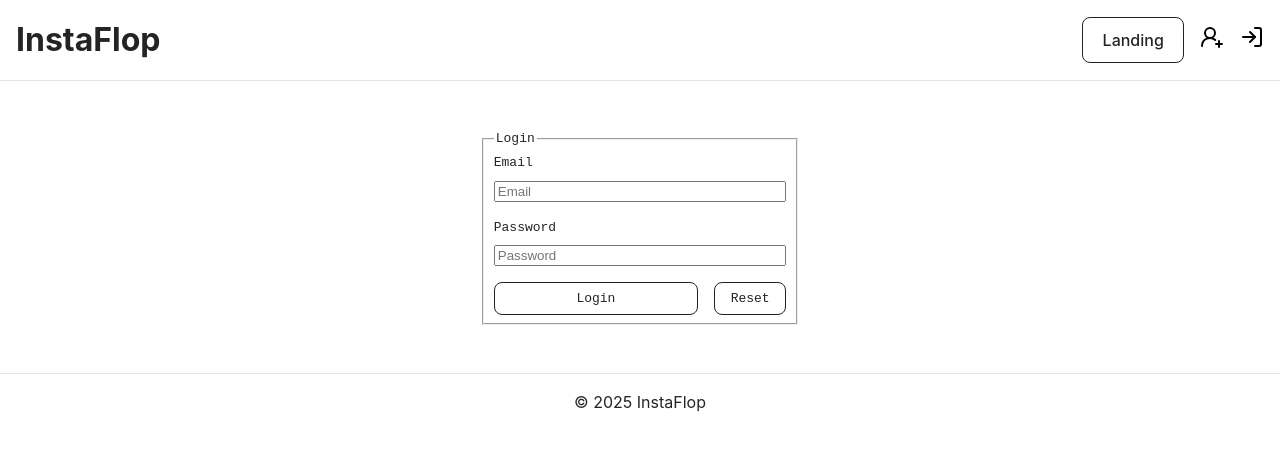
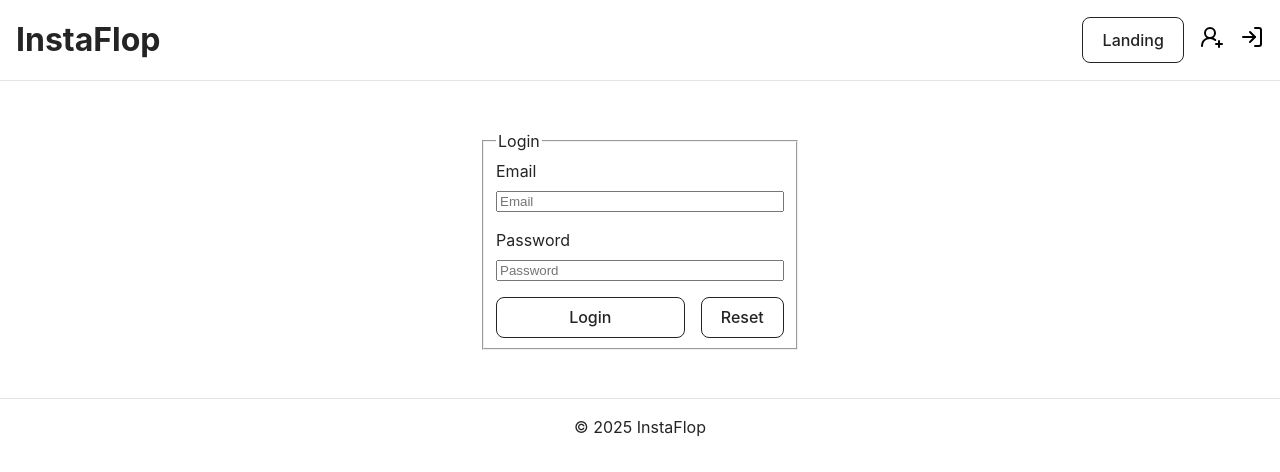
Before and after one commit to TonybynMp4/InstaFlop, a Vue app in the folder client/: page /login in a window 1280 px wide. Shown: the top 472 px of the page. Built offline with nearby package versions, Linux system fonts and the light colour scheme.

Commit message:
style: remove monospace font from FormComponent for improved readability

```diff
--- a/client/src/components/FormComponent.vue
+++ b/client/src/components/FormComponent.vue
@@ -36,7 +36,6 @@ section {
 }
 
 form {
-    font-family: monospace;
     width: 50%;
 }
 
```
